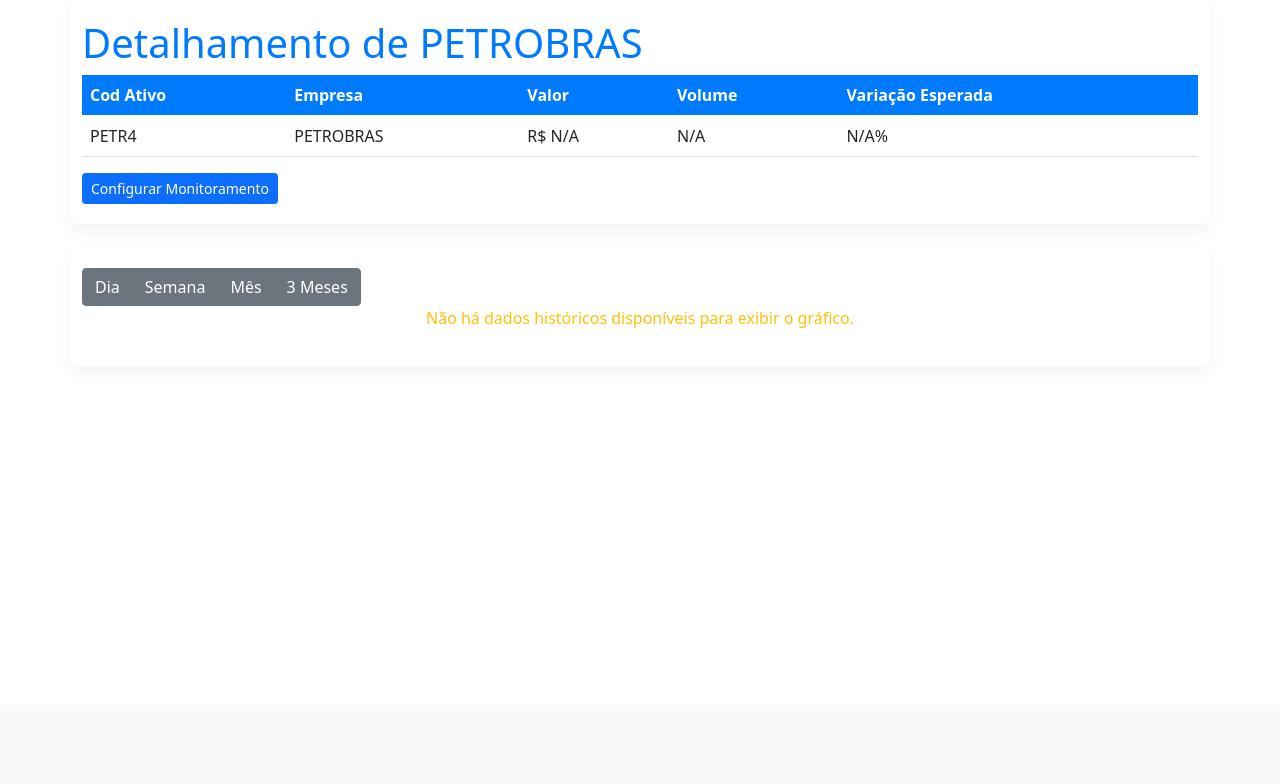
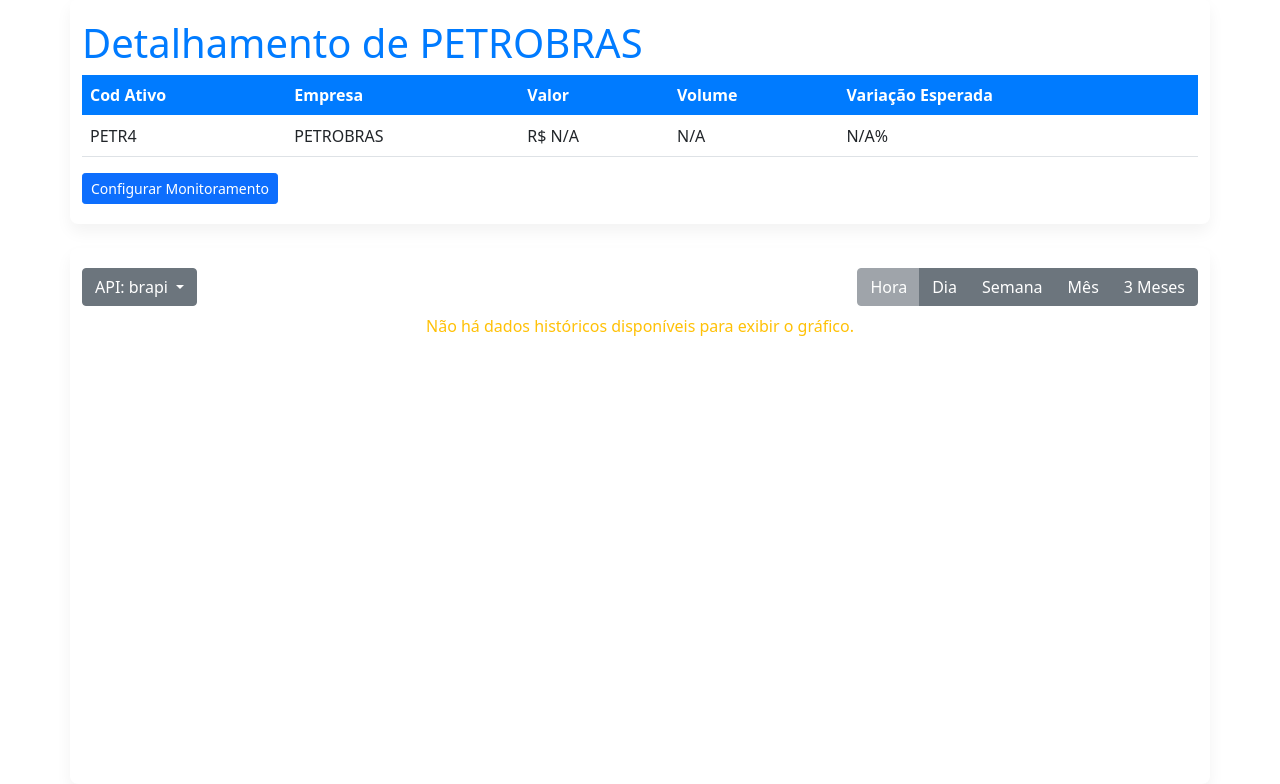
Before and after one commit to JBSilvaDev/desafio-inoa, a Django app: page /ativos_user/detalhes/3/ in a window 1280 px wide. Shown: the part 95-879 px from the top of the page. Before the commit the page ends 423 px from the top, so only its background shows below. Run offline with Django 5.2, Linux system fonts and the light colour scheme; a user stored in the database is signed in; data comes from the database, SQL or seed files in the repository; data that the repository does not hold is empty; some libraries are stand-ins or nearby versions.

Commit message:
feat: Adiciona switcher de API e opção de gráfico por hora

```diff
--- a/ativos_user/templates/detalhes.html
+++ b/ativos_user/templates/detalhes.html
@@ -43,16 +43,28 @@
     </div>
 
     <div id="chart-container" class="container mt-4">
-        <div class="btn-group" role="group" aria-label="Intervalos do Gráfico">
-            <button type="button" class="btn btn-secondary" data-range="5d" data-interval="1d">Dia</button>
-            <button type="button" class="btn btn-secondary" data-range="1mo" data-interval="1wk">Semana</button>
-            <button type="button" class="btn btn-secondary" data-range="1mo" data-interval="1d">Mês</button>
-            <button type="button" class="btn btn-secondary" data-range="3mo" data-interval="1d">3 Meses</button>
+        <div class="d-flex justify-content-between align-items-center mb-2">
+            <div class="dropdown">
+                <button class="btn btn-secondary dropdown-toggle" type="button" id="api-switcher" data-bs-toggle="dropdown" aria-expanded="false">
+                    API: <span id="api-name">brapi</span>
+                </button>
+                <ul class="dropdown-menu" aria-labelledby="api-switcher">
+                    <li><a class="dropdown-item" href="#" data-api="brapi">brapi</a></li>
+                    <li><a class="dropdown-item" href="#" data-api="alpha">Alpha Vantage</a></li>
+                </ul>
+            </div>
+            <div class="btn-group" role="group" aria-label="Intervalos do Gráfico">
+                <button type="button" class="btn btn-secondary" id="btn-hora" data-interval="60min">Hora</button>
+                <button type="button" class="btn btn-secondary" data-range="5d" data-interval="1d">Dia</button>
+                <button type="button" class="btn btn-secondary" data-range="1mo" data-interval="1wk">Semana</button>
+                <button type="button" class="btn btn-secondary" data-range="1mo" data-interval="1d">Mês</button>
+                <button type="button" class="btn btn-secondary" data-range="3mo" data-interval="1d">3 Meses</button>
+            </div>
         </div>
         <div id="plot-loading" style="display: none; text-align: center; padding: 20px;">
             <p>Carregando...</p>
         </div>
-        <div id="plot"></div>
+        <div id="plot" style="width: 100%; height: 450px;"></div>
     </div>
 
     <script src="https://cdn.plot.ly/plotly-latest.min.js"></script>
@@ -62,30 +74,54 @@
         $(document).ready(function () {
             const initialChartData = JSON.parse('{{ chart_data_json|escapejs }}');
             const plotDiv = document.getElementById('plot');
+            let currentApi = '{{ api_source }}';
 
             function plotChart(chartData) {
                 if (chartData && chartData.x && chartData.x.length > 0 && chartData.y && chartData.y.length > 0) {
-                    Plotly.newPlot(plotDiv, [{
-                        x: chartData.x.map(dateString => new Date(dateString * 1000)),
+                    const trace = {
+                        x: chartData.x.map(d => (typeof d === 'string' ? new Date(d) : new Date(d * 1000))),
                         y: chartData.y,
                         type: 'line',
                         name: chartData.title,
-                    }], {
+                    };
+                    const layout = {
                         title: chartData.title,
-                        xaxis: { title: 'Data' },
-                        yaxis: { title: 'Preço (R$)' }
-                    });
+                        xaxis: { title: 'Data', automargin: true },
+                        yaxis: { title: 'Preço (R$)', automargin: true },
+                        autosize: true,
+                    };
+                    Plotly.newPlot(plotDiv, [trace], layout, { responsive: true });
                 } else {
                     $(plotDiv).html('<center><p class="text-warning">Não há dados históricos disponíveis para exibir o gráfico.</p></center>');
                 }
             }
 
+            function updateHoraButtonState() {
+                $('#btn-hora').prop('disabled', currentApi === 'brapi');
+            }
+
             plotChart(initialChartData);
+            updateHoraButtonState();
+            $('#api-name').text(currentApi === 'alpha' ? 'Alpha Vantage' : 'brapi');
+
+
+            $('.dropdown-item').click(function (e) {
+                e.preventDefault();
+                currentApi = $(this).data('api');
+                $('#api-name').text($(this).text());
+                updateHoraButtonState();
+                // Disparar um clique no botão de intervalo ativo para recarregar o gráfico
+                $('.btn-group .btn.active').click();
+            });
 
             $('.btn-group .btn').click(function () {
                 const range = $(this).data('range');
                 const interval = $(this).data('interval');
-                const url = `{% url 'ativos_user:detalhes_ativo' ativo_user.id %}?range=${range}&interval=${interval}`;
+                let url = `{% url 'ativos_user:detalhes_ativo' ativo_user.id %}?api=${currentApi}&interval=${interval}`;
+
+                if (currentApi === 'brapi') {
+                    url += `&range=${range}`;
+                }
 
                 $('#plot').hide();
                 $('#plot-loading').show();
@@ -107,6 +143,14 @@
                         $('#plot').html('<center><p class="text-danger">Erro ao carregar os dados do gráfico.</p></center>').show();
                     }
                 });
+
+                // Lidar com a classe 'active' para os botões
+                $('.btn-group .btn').removeClass('active');
+                $(this).addClass('active');
+            });
+
+            $(window).on('resize', function() {
+                Plotly.Plots.resize(plotDiv);
             });
         });
     </script>
```
